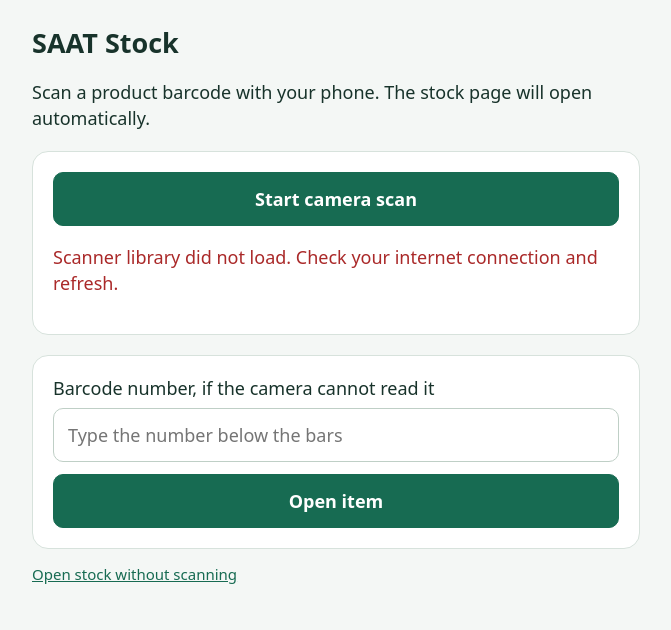
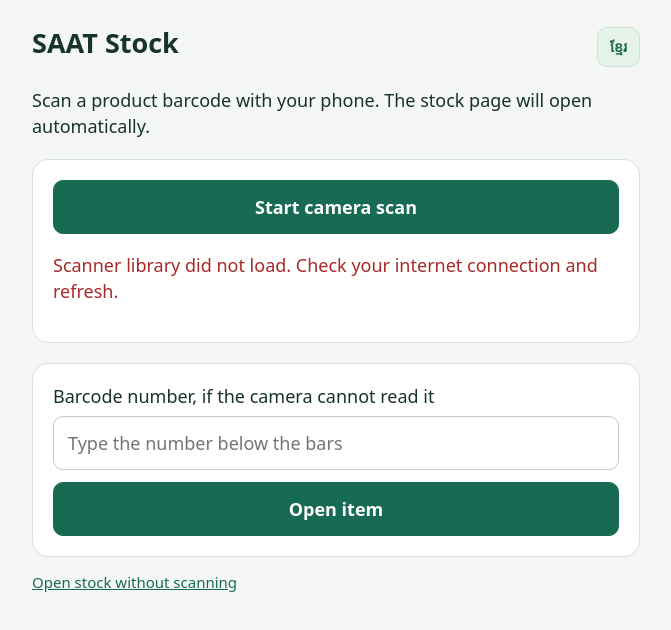
Before and after one commit to piranutsaat-stack/saat-phone-scanner, a plain HTML site: page index.html in a window 1280 px wide. Both pictures are taken after a click on the button "Start camera scan". Shown: the whole page, without its empty margins (304-975 px from the left). Drawn offline with Linux system fonts and the light colour scheme.

Commit message:
Update index.html

```diff
--- a/index.html
+++ b/index.html
@@ -6,7 +6,9 @@
   <title>SAAT — Scan barcode</title>
   <script>
     // A fresh bookmark has no handoff, so it starts a new PIN sign-in.
-    const handoff=new URL(location.href).searchParams.get('handoff')||'';
+    const params=new URL(location.href).searchParams;
+    const handoff=params.get('handoff')||'';
+    const incomingLanguage=params.get('lang')||'';
     if(location.search)history.replaceState(null,'',location.pathname+location.hash);
   </script>
   <style>
@@ -15,6 +17,8 @@
     body {margin:0}
     main {max-width:640px;margin:auto;padding:24px 16px 44px}
     h1 {font-size:27px;margin:0 0 8px}
+    .top {display:flex;justify-content:space-between;align-items:center;gap:12px}
+    #languageToggle {width:auto;min-height:40px;padding:7px 12px;background:#e5f3e9;color:#176b52;border-color:#cde3d5;font-size:14px}
     p {line-height:1.45}
     .muted {color:#53675f;font-size:15px}
     .card {background:#fff;border:1px solid #d7e2dc;border-radius:16px;padding:20px;margin-top:20px}
@@ -30,7 +34,7 @@
   </style>
 </head>
 <body><main>
-  <h1>SAAT Stock</h1>
+  <div class="top"><h1>SAAT Stock</h1><button id="languageToggle" type="button" aria-label="Switch language">ខ្មែរ</button></div>
   <p>Scan a product barcode with your phone. The stock page will open automatically.</p>
   <section class="card">
     <button id="start" type="button">Start camera scan</button>
@@ -52,13 +56,19 @@
 'use strict';
 const APP_URL='https://script.google.com/macros/s/AKfycbzm3xQDybCw0KhJCHHC8DJ3QV_lVa69r3VCh68aDsHYpD9AH6lCKxO5KD3Ztl5QR_1a/exec';
 const $=id=>document.getElementById(id);
+const KM={'Scan a product barcode with your phone. The stock page will open automatically.':'ស្កេនបាកូដទំនិញ។ ទំព័រស្តុកនឹងបើកដោយស្វ័យប្រវត្តិ','Start camera scan':'បើកកាមេរ៉ាស្កេន','Point the camera at the full barcode and hold still.':'តម្រង់កាមេរ៉ាទៅលើបាកូដទាំងមូល ហើយទុកឱ្យនឹង','Cancel scan':'បោះបង់','Barcode number, if the camera cannot read it':'លេខបាកូដ ប្រសិនបើកាមេរ៉ាអានមិនបាន','Type the number below the bars':'វាយលេខក្រោមបន្ទាត់បាកូដ','Open item':'បើកទំនិញ','Open stock without scanning':'បើកស្តុកដោយមិនស្កេន','Switch language':'ប្តូរភាសា','Enter a valid barcode.':'បញ្ចូលបាកូដឱ្យត្រឹមត្រូវ','Barcode found. Opening stock…':'រកឃើញបាកូដ។ កំពុងបើកស្តុក…','Opening camera…':'កំពុងបើកកាមេរ៉ា…','Hold the full barcode in view.':'តម្រង់បាកូដទាំងមូលក្នុងកាមេរ៉ា','Open this page in Safari or Chrome to use the camera.':'សូមបើកទំព័រនេះក្នុង Safari ឬ Chrome ដើម្បីប្រើកាមេរ៉ា','Scanner library did not load. Check your internet connection and refresh.':'មិនអាចផ្ទុកកម្មវិធីស្កេនបាន។ សូមពិនិត្យអ៊ីនធឺណិត ហើយផ្ទុកឡើងវិញ','Camera permission was denied. Allow this scanner site to use the camera, then try again.':'កាមេរ៉ាត្រូវបានបដិសេធ។ អនុញ្ញាតកាមេរ៉ាសម្រាប់ទំព័រនេះ រួចសាកល្បងម្តងទៀត','No camera was found on this device.':'រកមិនឃើញកាមេរ៉ាលើឧបករណ៍នេះ','The camera is busy. Close other camera apps and try again.':'កាមេរ៉ាកំពុងប្រើ។ បិទកម្មវិធីកាមេរ៉ាផ្សេង រួចសាកល្បងម្តងទៀត','Could not start the camera.':'មិនអាចបើកកាមេរ៉ាបាន','Scan cancelled.':'បានបោះបង់ការស្កេន'};
+let language='en';const originalText=new WeakMap();
+function tr(text){return language==='km'&&KM[text]?KM[text]:text;}
+function setLanguage(next){language=next==='km'?'km':'en';document.documentElement.lang=language;try{localStorage.setItem('saat-language',language);}catch(e){}$('languageToggle').textContent=language==='km'?'English':'ខ្មែរ';const walker=document.createTreeWalker(document.querySelector('main'),NodeFilter.SHOW_TEXT);let node;while((node=walker.nextNode())){const source=originalText.get(node)??node.nodeValue,trimmed=source.trim();if(!KM[trimmed])continue;if(!originalText.has(node))originalText.set(node,source);node.nodeValue=source.replace(trimmed,tr(trimmed));}const field=$('typed'),english=field.dataset.enPlaceholder||field.placeholder;field.dataset.enPlaceholder=english;field.placeholder=tr(english);$('languageToggle').setAttribute('aria-label',tr('Switch language'));if($('status').dataset.english)$('status').textContent=tr($('status').dataset.english);}
+function savedLanguage(){try{return localStorage.getItem('saat-language')||'en';}catch(e){return 'en';}}
+function stockLink(){const next=new URL(APP_URL);if(/^[a-f0-9]{64}$/.test(handoff))next.searchParams.set('handoff',handoff);next.searchParams.set('lang',language);return next.href;}
 let reader=null,stream=null,scanNumber=0,scanning=false;
-function status(text,isError=false){$('status').textContent=text;$('status').classList.toggle('error',isError);}
+function status(text,isError=false){$('status').dataset.english=text;$('status').textContent=tr(text);$('status').classList.toggle('error',isError);}
 function stop(){scanNumber++;scanning=false;if(reader){reader.reset();reader=null;}if(stream){stream.getTracks().forEach(t=>t.stop());stream=null;}$('preview').srcObject=null;$('cameraView').hidden=true;$('start').hidden=false;}
 function openItem(code){
   code=code.trim();if(!code||code.length>100){status('Enter a valid barcode.',true);return;}
   stop();status('Barcode found. Opening stock…');
-  const next=new URL(APP_URL);next.searchParams.set('barcode',code);if(/^[a-f0-9]{64}$/.test(handoff))next.searchParams.set('handoff',handoff);location.assign(next.href);
+  const next=new URL(stockLink());next.searchParams.set('barcode',code);location.assign(next.href);
 }
 async function start(){
   if(scanning)return;stop();const scan=scanNumber;scanning=true;$('cameraView').hidden=false;$('start').hidden=true;status('Opening camera…');
@@ -85,7 +95,9 @@ async function start(){
   }
 }
 $('start').onclick=start;
-$('openStock').href=APP_URL+(/^[a-f0-9]{64}$/.test(handoff)?'?handoff='+encodeURIComponent(handoff):'');
+$('languageToggle').onclick=()=>{setLanguage(language==='en'?'km':'en');$('openStock').href=stockLink();};
+setLanguage(/^(en|km)$/.test(incomingLanguage)?incomingLanguage:savedLanguage());
+$('openStock').href=stockLink();
 $('cancel').onclick=()=>{stop();status('Scan cancelled.');};
 $('manual').onsubmit=event=>{event.preventDefault();openItem($('typed').value);};
 document.addEventListener('visibilitychange',()=>{if(document.hidden)stop();});
```
